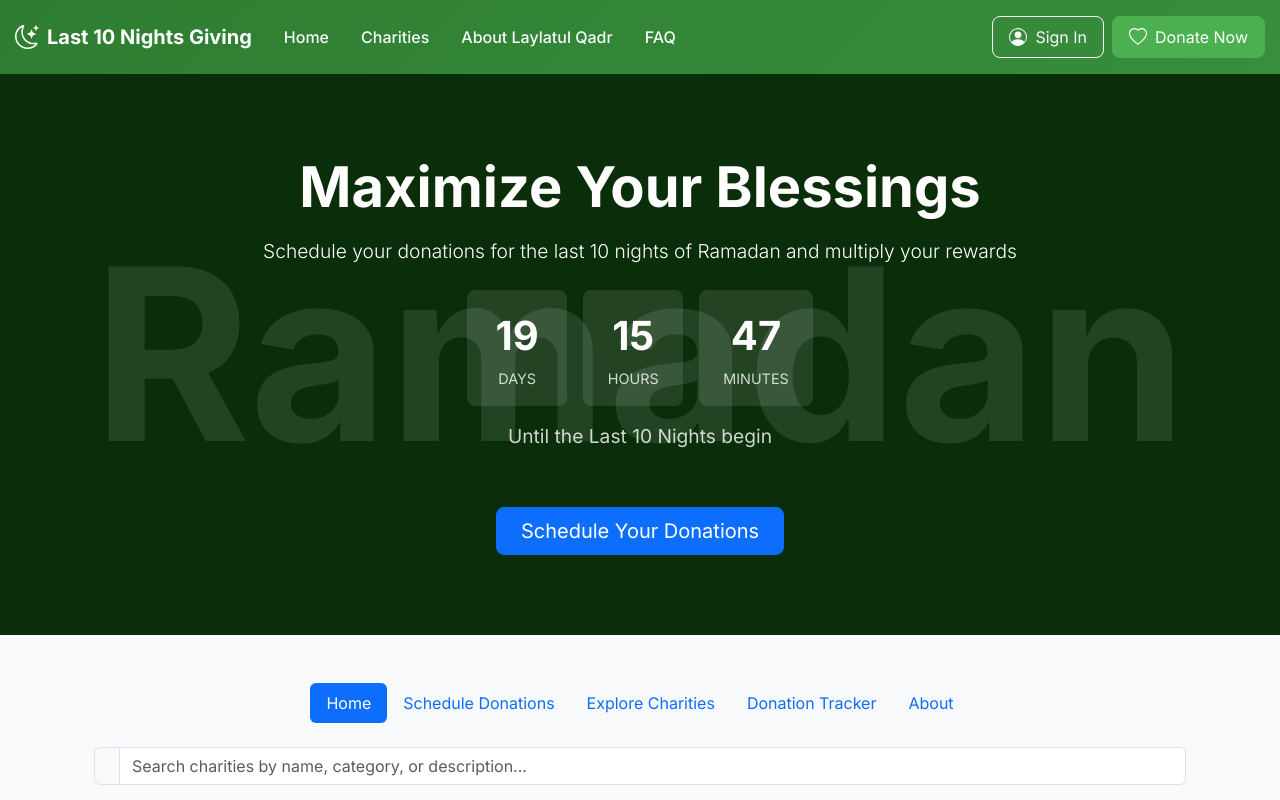
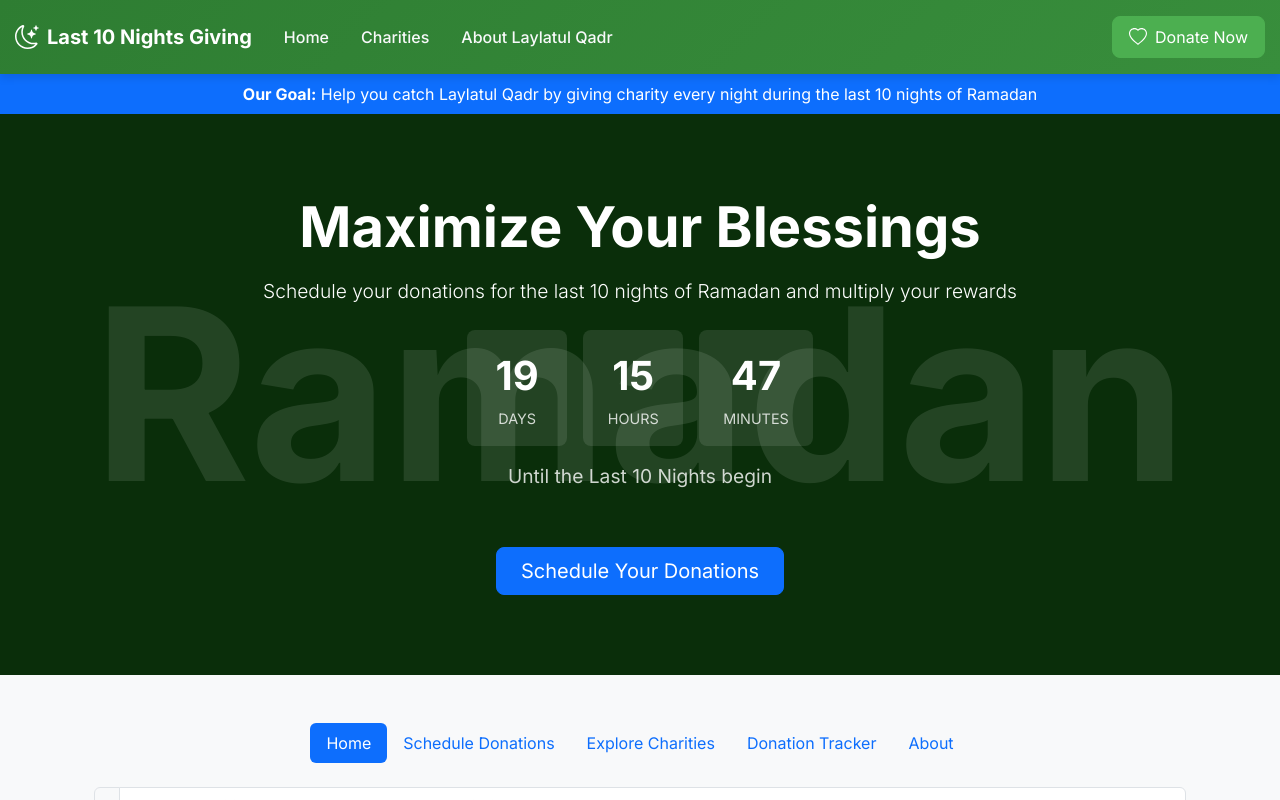
Before and after one commit to BilalBaheer/Ramadan-Last-10-Nights, a React (Vite) app in the folder last-10-nights-giving/: page / in a window 1280 px wide. Built offline with nearby package versions, Linux system fonts and the light colour scheme.

Commit message:
Update Header with mission banner and clean up Footer component

```diff
--- a/last-10-nights-giving/src/components/Footer.jsx
+++ b/last-10-nights-giving/src/components/Footer.jsx
@@ -1,6 +1,6 @@
 import React from 'react';
 import { Container, Row, Col } from 'react-bootstrap';
-import { BsMoonStars, BsEnvelope, BsGeoAlt, BsPhone, BsFacebook, BsTwitter, BsInstagram, BsLinkedin } from 'react-icons/bs';
+import { BsMoonStars, BsEnvelope, BsGeoAlt } from 'react-icons/bs';
 
 const Footer = () => {
   return (
@@ -15,12 +15,6 @@ const Footer = () => {
             <p className="footer-about">
               Our mission is to make it easy for Muslims to maximize their charitable giving during the blessed last 10 nights of Ramadan, potentially catching Laylatul Qadr and multiplying their rewards.
             </p>
-            <div className="social-icons">
-              <a href="#" className="social-icon"><BsFacebook /></a>
-              <a href="#" className="social-icon"><BsTwitter /></a>
-              <a href="#" className="social-icon"><BsInstagram /></a>
-              <a href="#" className="social-icon"><BsLinkedin /></a>
-            </div>
           </Col>
 
           <Col lg={2} md={6} className="mb-4 mb-md-0">
@@ -34,28 +28,16 @@ const Footer = () => {
             </ul>
           </Col>
 
-          <Col lg={3} md={6} className="mb-4 mb-md-0">
-            <h5 className="footer-heading">Resources</h5>
-            <ul className="footer-links">
-              <li><a href="#">FAQ</a></li>
-              <li><a href="#">Blog</a></li>
-              <li><a href="#">Charity Verification</a></li>
-              <li><a href="#">Donation Guide</a></li>
-              <li><a href="#">Ramadan Calendar</a></li>
-            </ul>
-          </Col>
+
 
           <Col lg={3} md={6}>
             <h5 className="footer-heading">Contact Us</h5>
             <ul className="footer-contact">
               <li>
                 <BsGeoAlt />
-                <span>123 Charity Lane, San Francisco, CA 94107</span>
+                <span>Los Angeles, CA</span>
               </li>
-              <li>
-                <BsPhone />
-                <span>+1 (555) 123-4567</span>
-              </li>
+
               <li>
                 <BsEnvelope />
                 <span>info@last10nights.org</span>
@@ -68,13 +50,12 @@ const Footer = () => {
 
         <Row className="py-3 px-3 px-md-5">
           <Col md={6}>
-            <p className="mb-0"> 2023 Last 10 Nights Giving. All rights reserved.</p>
+            <p className="mb-0"> 2025 Last 10 Nights Giving. All rights reserved.</p>
           </Col>
           <Col md={6}>
             <ul className="footer-bottom-links">
               <li><a href="#">Privacy Policy</a></li>
               <li><a href="#">Terms of Service</a></li>
-              <li><a href="#">Cookie Policy</a></li>
             </ul>
           </Col>
         </Row>
--- a/last-10-nights-giving/src/components/Header.jsx
+++ b/last-10-nights-giving/src/components/Header.jsx
@@ -57,13 +57,8 @@ const Header = () => {
               <Nav.Link href="#home" className="nav-item">Home</Nav.Link>
               <Nav.Link href="#charities" className="nav-item">Charities</Nav.Link>
               <Nav.Link href="#about" className="nav-item">About Laylatul Qadr</Nav.Link>
-              <Nav.Link href="#faq" className="nav-item">FAQ</Nav.Link>
             </Nav>
             <Nav>
-              <Button variant="outline-light" className="me-2 auth-button">
-                <BsPersonCircle size={18} className="me-2" />
-                Sign In
-              </Button>
               <Button variant="success" className="donate-now-btn">
                 <BsHeart size={18} className="me-2" />
                 Donate Now
@@ -72,6 +67,12 @@ const Header = () => {
           </Navbar.Collapse>
         </Container>
       </Navbar>
+
+      <div className="mission-banner bg-primary text-white py-2 text-center">
+        <Container>
+          <p className="mb-0"><strong>Our Goal:</strong> Help you catch Laylatul Qadr by giving charity every night during the last 10 nights of Ramadan</p>
+        </Container>
+      </div>
 
       <div className="hero-section text-center">
         <Container fluid className="hero-container">
```
